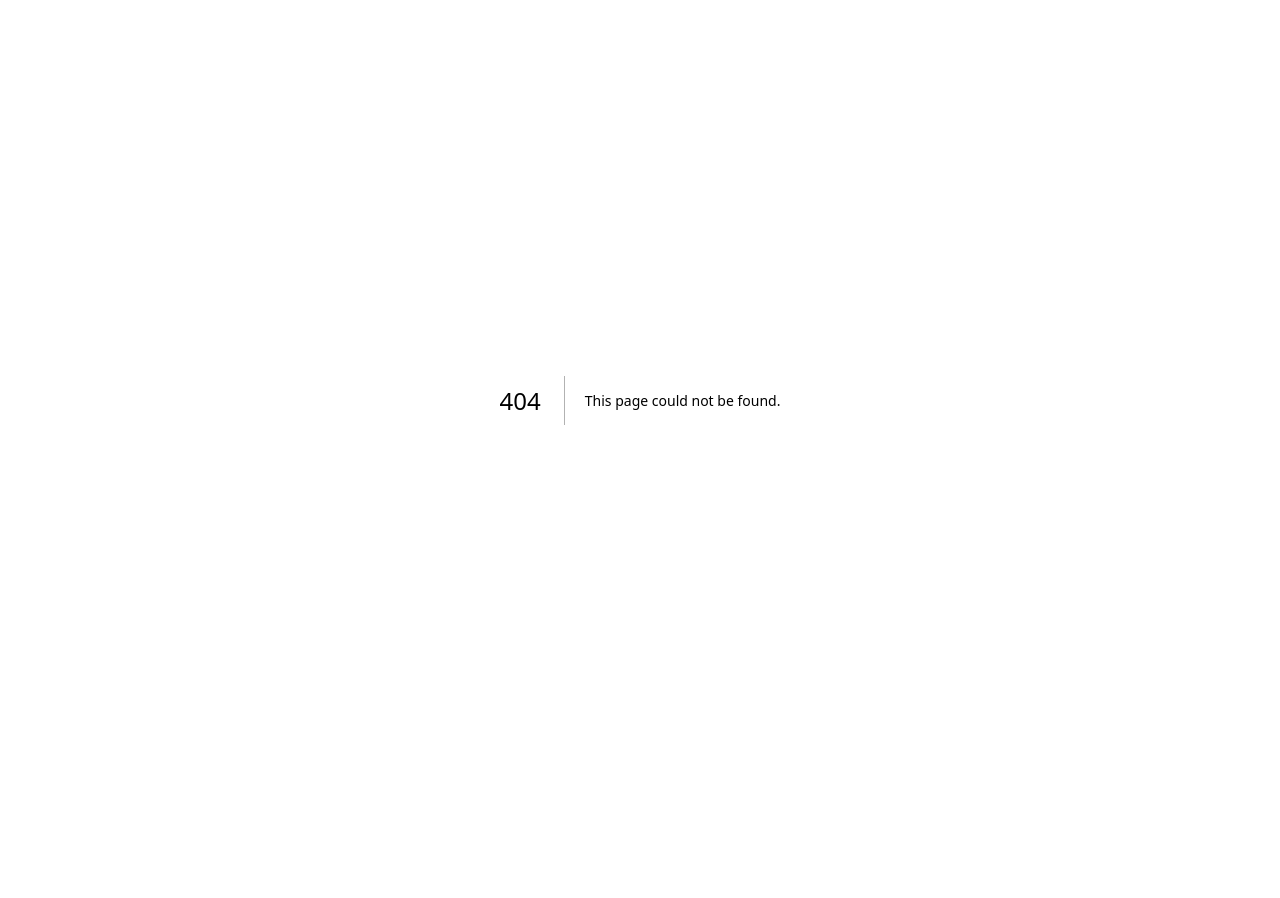
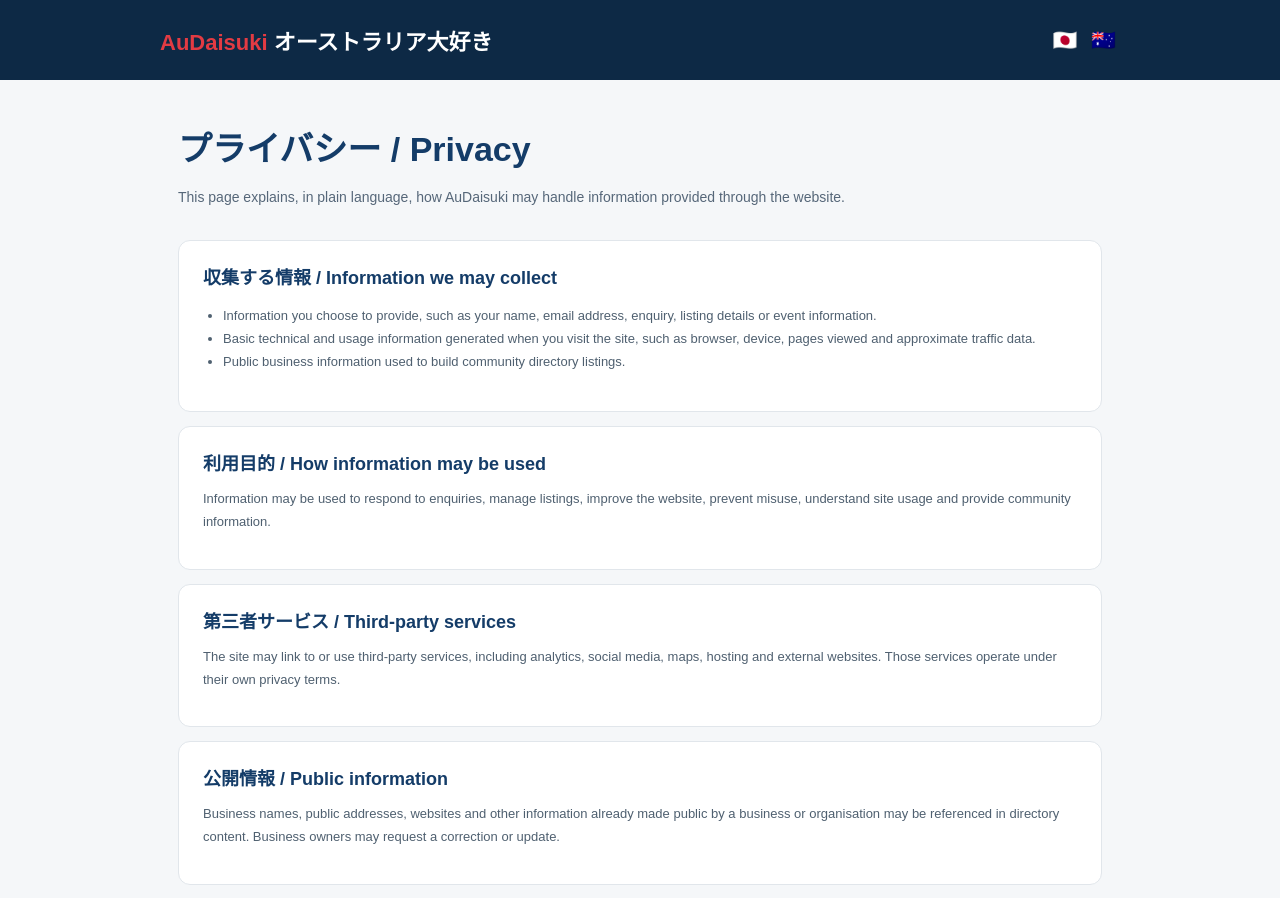
Before and after one commit to samthebrokers-prog/audaisuki, a Next.js app: page /privacy in a window 1280 px wide. Before the commit this address had no page. Shown: the top 898 px of the page. Before the commit the page ends 800 px from the top, so only its background shows below. Built offline with nearby package versions, Linux system fonts and the light colour scheme.

Commit message:
Add privacy bilingual information page

```diff
--- /dev/null
+++ b/app/privacy/page.tsx
@@ -0,0 +1,41 @@
+export const metadata = { title: "Privacy | AuDaisuki" };
+
+export default function PrivacyPage() {
+  return (
+    <div className="legalShell">
+      <header className="legalHeader">
+        <a className="legalBrand" href="/"><span>AuDaisuki</span> オーストラリア大好き</a>
+        <span className="legalFlags">🇯🇵 🇦🇺</span>
+      </header>
+      <main className="legalContent">
+        <h1>プライバシー / Privacy</h1>
+        <p className="legalLead">This page explains, in plain language, how AuDaisuki may handle information provided through the website.</p>
+        <section>
+          <h2>収集する情報 / Information we may collect</h2>
+          <ul>
+            <li>Information you choose to provide, such as your name, email address, enquiry, listing details or event information.</li>
+            <li>Basic technical and usage information generated when you visit the site, such as browser, device, pages viewed and approximate traffic data.</li>
+            <li>Public business information used to build community directory listings.</li>
+          </ul>
+        </section>
+        <section>
+          <h2>利用目的 / How information may be used</h2>
+          <p>Information may be used to respond to enquiries, manage listings, improve the website, prevent misuse, understand site usage and provide community information.</p>
+        </section>
+        <section>
+          <h2>第三者サービス / Third-party services</h2>
+          <p>The site may link to or use third-party services, including analytics, social media, maps, hosting and external websites. Those services operate under their own privacy terms.</p>
+        </section>
+        <section>
+          <h2>公開情報 / Public information</h2>
+          <p>Business names, public addresses, websites and other information already made public by a business or organisation may be referenced in directory content. Business owners may request a correction or update.</p>
+        </section>
+        <section className="legalNote">
+          <h2>お問い合わせ / Privacy enquiries</h2>
+          <p>If you have a privacy concern, please use our Contact page. We will add dedicated contact details as the service develops.</p>
+        </section>
+        <a className="legalBack" href="/">← ホームへ戻る / Back to home</a>
+      </main>
+    </div>
+  );
+}
```
